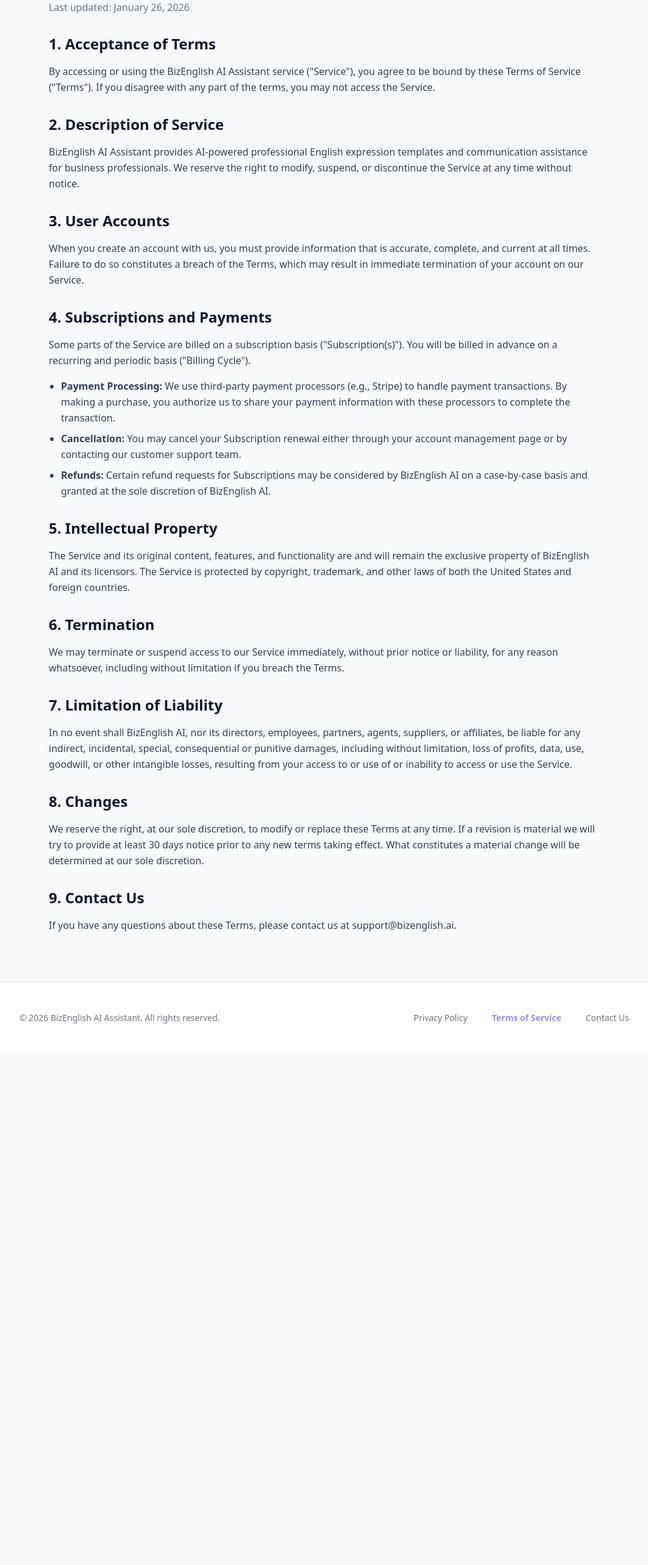
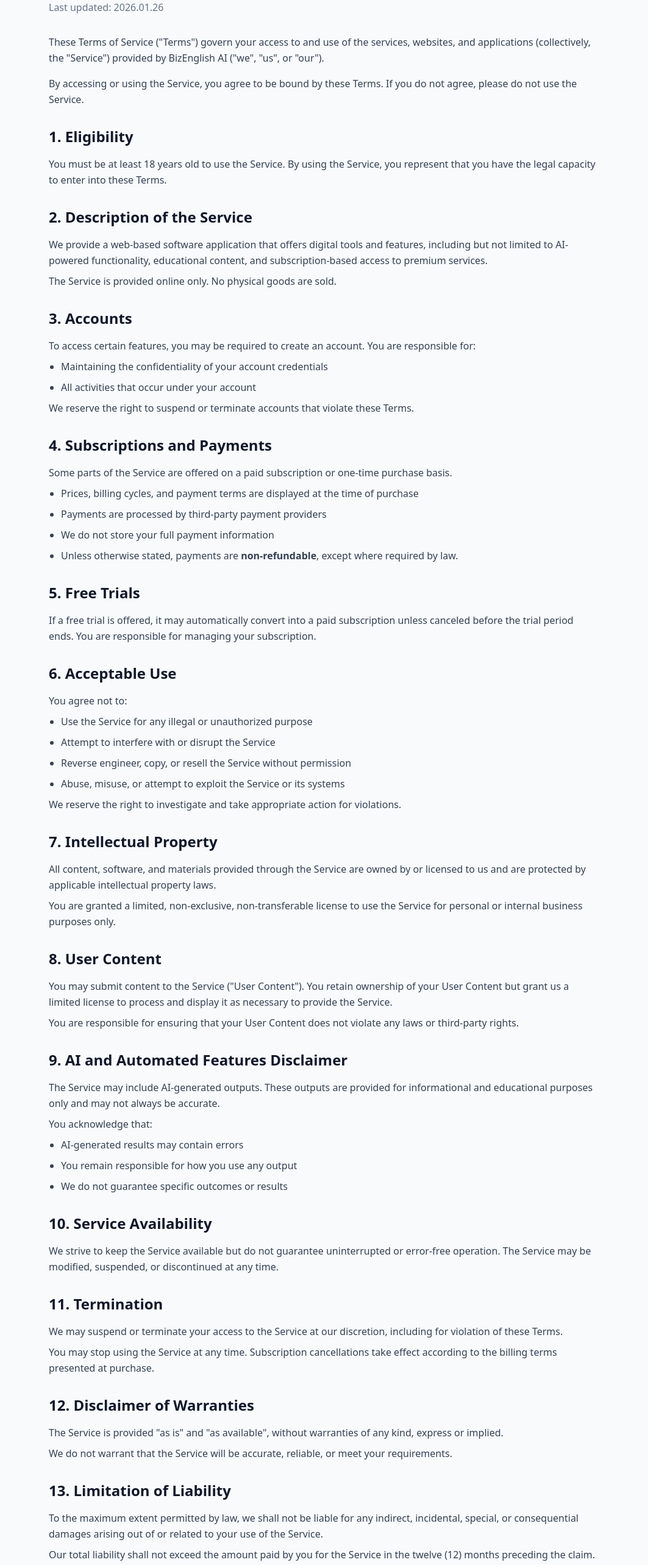
Before and after one commit to yylou15/say_right_english, a Next.js app: page /terms in a window 1280 px wide. Shown: the part 200-2766 px from the top of the page at 61% size, without its empty margins (108-1171 px from the left). Before the commit the page ends 1927 px from the top, so only its background shows below. Built offline with nearby package versions, Linux system fonts and the light colour scheme.

Commit message:
feat: update Terms of Service content with comprehensive clauses

```diff
--- a/src/app/terms/page.tsx
+++ b/src/app/terms/page.tsx
@@ -27,80 +27,184 @@ export default function TermsPage() {
       {/* Main Content */}
       <main className="pt-32 pb-20 px-12 w-[1000px] mx-auto">
         <h1 className="text-4xl font-extrabold text-slate-900 mb-8">Terms of Service</h1>
-        <p className="text-slate-500 mb-8">Last updated: January 26, 2026</p>
+        <p className="text-slate-500 mb-8">Last updated: 2026.01.26</p>
 
         <div className="space-y-8 text-slate-700 leading-relaxed">
           <section>
-            <h2 className="text-2xl font-bold text-slate-900 mb-4">1. Acceptance of Terms</h2>
             <p>
-              By accessing or using the BizEnglish AI Assistant service (&quot;Service&quot;), you agree to be bound by these Terms of Service (&quot;Terms&quot;). If you disagree with any part of the terms, you may not access the Service.
+              These Terms of Service (&quot;Terms&quot;) govern your access to and use of the services, websites, and applications (collectively, the &quot;Service&quot;) provided by BizEnglish AI (&quot;we&quot;, &quot;us&quot;, or &quot;our&quot;).
+            </p>
+            <p className="mt-4">
+              By accessing or using the Service, you agree to be bound by these Terms. If you do not agree, please do not use the Service.
             </p>
           </section>
 
           <section>
-            <h2 className="text-2xl font-bold text-slate-900 mb-4">2. Description of Service</h2>
+            <h2 className="text-2xl font-bold text-slate-900 mb-4">1. Eligibility</h2>
             <p>
-              BizEnglish AI Assistant provides AI-powered professional English expression templates and communication assistance for business professionals. We reserve the right to modify, suspend, or discontinue the Service at any time without notice.
+              You must be at least 18 years old to use the Service. By using the Service, you represent that you have the legal capacity to enter into these Terms.
             </p>
           </section>
 
           <section>
-            <h2 className="text-2xl font-bold text-slate-900 mb-4">3. User Accounts</h2>
+            <h2 className="text-2xl font-bold text-slate-900 mb-4">2. Description of the Service</h2>
             <p>
-              When you create an account with us, you must provide information that is accurate, complete, and current at all times. Failure to do so constitutes a breach of the Terms, which may result in immediate termination of your account on our Service.
+              We provide a web-based software application that offers digital tools and features, including but not limited to AI-powered functionality, educational content, and subscription-based access to premium services.
+            </p>
+            <p className="mt-2">
+              The Service is provided online only. No physical goods are sold.
+            </p>
+          </section>
+
+          <section>
+            <h2 className="text-2xl font-bold text-slate-900 mb-4">3. Accounts</h2>
+            <p>
+              To access certain features, you may be required to create an account. You are responsible for:
+            </p>
+            <ul className="list-disc pl-5 mt-2 space-y-2">
+              <li>Maintaining the confidentiality of your account credentials</li>
+              <li>All activities that occur under your account</li>
+            </ul>
+            <p className="mt-2">
+              We reserve the right to suspend or terminate accounts that violate these Terms.
             </p>
           </section>
 
           <section>
             <h2 className="text-2xl font-bold text-slate-900 mb-4">4. Subscriptions and Payments</h2>
             <p>
-              Some parts of the Service are billed on a subscription basis (&quot;Subscription(s)&quot;). You will be billed in advance on a recurring and periodic basis (&quot;Billing Cycle&quot;).
+              Some parts of the Service are offered on a paid subscription or one-time purchase basis.
             </p>
-            <ul className="list-disc pl-5 mt-4 space-y-2">
-                <li>
-                    <strong>Payment Processing:</strong> We use third-party payment processors (e.g., Stripe) to handle payment transactions. By making a purchase, you authorize us to share your payment information with these processors to complete the transaction.
-                </li>
-                <li>
-                    <strong>Cancellation:</strong> You may cancel your Subscription renewal either through your account management page or by contacting our customer support team.
-                </li>
-                <li>
-                    <strong>Refunds:</strong> Certain refund requests for Subscriptions may be considered by BizEnglish AI on a case-by-case basis and granted at the sole discretion of BizEnglish AI.
-                </li>
+            <ul className="list-disc pl-5 mt-2 space-y-2">
+              <li>Prices, billing cycles, and payment terms are displayed at the time of purchase</li>
+              <li>Payments are processed by third-party payment providers</li>
+              <li>We do not store your full payment information</li>
+              <li>Unless otherwise stated, payments are <strong>non-refundable</strong>, except where required by law.</li>
             </ul>
           </section>
 
           <section>
-            <h2 className="text-2xl font-bold text-slate-900 mb-4">5. Intellectual Property</h2>
+            <h2 className="text-2xl font-bold text-slate-900 mb-4">5. Free Trials</h2>
             <p>
-              The Service and its original content, features, and functionality are and will remain the exclusive property of BizEnglish AI and its licensors. The Service is protected by copyright, trademark, and other laws of both the United States and foreign countries.
+              If a free trial is offered, it may automatically convert into a paid subscription unless canceled before the trial period ends. You are responsible for managing your subscription.
             </p>
           </section>
 
           <section>
-            <h2 className="text-2xl font-bold text-slate-900 mb-4">6. Termination</h2>
-            <p>
-              We may terminate or suspend access to our Service immediately, without prior notice or liability, for any reason whatsoever, including without limitation if you breach the Terms.
+            <h2 className="text-2xl font-bold text-slate-900 mb-4">6. Acceptable Use</h2>
+            <p>You agree not to:</p>
+            <ul className="list-disc pl-5 mt-2 space-y-2">
+              <li>Use the Service for any illegal or unauthorized purpose</li>
+              <li>Attempt to interfere with or disrupt the Service</li>
+              <li>Reverse engineer, copy, or resell the Service without permission</li>
+              <li>Abuse, misuse, or attempt to exploit the Service or its systems</li>
+            </ul>
+            <p className="mt-2">
+              We reserve the right to investigate and take appropriate action for violations.
             </p>
           </section>
 
           <section>
-            <h2 className="text-2xl font-bold text-slate-900 mb-4">7. Limitation of Liability</h2>
+            <h2 className="text-2xl font-bold text-slate-900 mb-4">7. Intellectual Property</h2>
             <p>
-              In no event shall BizEnglish AI, nor its directors, employees, partners, agents, suppliers, or affiliates, be liable for any indirect, incidental, special, consequential or punitive damages, including without limitation, loss of profits, data, use, goodwill, or other intangible losses, resulting from your access to or use of or inability to access or use the Service.
+              All content, software, and materials provided through the Service are owned by or licensed to us and are protected by applicable intellectual property laws.
+            </p>
+            <p className="mt-2">
+              You are granted a limited, non-exclusive, non-transferable license to use the Service for personal or internal business purposes only.
             </p>
           </section>
 
           <section>
-            <h2 className="text-2xl font-bold text-slate-900 mb-4">8. Changes</h2>
+            <h2 className="text-2xl font-bold text-slate-900 mb-4">8. User Content</h2>
             <p>
-              We reserve the right, at our sole discretion, to modify or replace these Terms at any time. If a revision is material we will try to provide at least 30 days notice prior to any new terms taking effect. What constitutes a material change will be determined at our sole discretion.
+              You may submit content to the Service (&quot;User Content&quot;). You retain ownership of your User Content but grant us a limited license to process and display it as necessary to provide the Service.
+            </p>
+            <p className="mt-2">
+              You are responsible for ensuring that your User Content does not violate any laws or third-party rights.
             </p>
           </section>
 
           <section>
-            <h2 className="text-2xl font-bold text-slate-900 mb-4">9. Contact Us</h2>
+            <h2 className="text-2xl font-bold text-slate-900 mb-4">9. AI and Automated Features Disclaimer</h2>
             <p>
-              If you have any questions about these Terms, please contact us at support@bizenglish.ai.
+              The Service may include AI-generated outputs. These outputs are provided for informational and educational purposes only and may not always be accurate.
+            </p>
+            <p className="mt-2">You acknowledge that:</p>
+            <ul className="list-disc pl-5 mt-2 space-y-2">
+              <li>AI-generated results may contain errors</li>
+              <li>You remain responsible for how you use any output</li>
+              <li>We do not guarantee specific outcomes or results</li>
+            </ul>
+          </section>
+
+          <section>
+            <h2 className="text-2xl font-bold text-slate-900 mb-4">10. Service Availability</h2>
+            <p>
+              We strive to keep the Service available but do not guarantee uninterrupted or error-free operation. The Service may be modified, suspended, or discontinued at any time.
+            </p>
+          </section>
+
+          <section>
+            <h2 className="text-2xl font-bold text-slate-900 mb-4">11. Termination</h2>
+            <p>
+              We may suspend or terminate your access to the Service at our discretion, including for violation of these Terms.
+            </p>
+            <p className="mt-2">
+              You may stop using the Service at any time. Subscription cancellations take effect according to the billing terms presented at purchase.
+            </p>
+          </section>
+
+          <section>
+            <h2 className="text-2xl font-bold text-slate-900 mb-4">12. Disclaimer of Warranties</h2>
+            <p>
+              The Service is provided &quot;as is&quot; and &quot;as available&quot;, without warranties of any kind, express or implied.
+            </p>
+            <p className="mt-2">
+              We do not warrant that the Service will be accurate, reliable, or meet your requirements.
+            </p>
+          </section>
+
+          <section>
+            <h2 className="text-2xl font-bold text-slate-900 mb-4">13. Limitation of Liability</h2>
+            <p>
+              To the maximum extent permitted by law, we shall not be liable for any indirect, incidental, special, or consequential damages arising out of or related to your use of the Service.
+            </p>
+            <p className="mt-2">
+              Our total liability shall not exceed the amount paid by you for the Service in the twelve (12) months preceding the claim.
+            </p>
+          </section>
+
+          <section>
+            <h2 className="text-2xl font-bold text-slate-900 mb-4">14. Indemnification</h2>
+            <p>
+              You agree to indemnify and hold us harmless from any claims, damages, or expenses arising out of your use of the Service or violation of these Terms.
+            </p>
+          </section>
+
+          <section>
+            <h2 className="text-2xl font-bold text-slate-900 mb-4">15. Governing Law</h2>
+            <p>
+              These Terms shall be governed by and construed in accordance with the laws of the applicable jurisdiction, without regard to conflict of law principles.
+            </p>
+          </section>
+
+          <section>
+            <h2 className="text-2xl font-bold text-slate-900 mb-4">16. Changes to These Terms</h2>
+            <p>
+              We may update these Terms from time to time. The updated version will be posted on this page with a revised &quot;Last updated&quot; date.
+            </p>
+            <p className="mt-2">
+              Continued use of the Service after changes become effective constitutes acceptance of the revised Terms.
+            </p>
+          </section>
+
+          <section>
+            <h2 className="text-2xl font-bold text-slate-900 mb-4">17. Contact Information</h2>
+            <p>
+              If you have any questions about these Terms, please contact us at:
+            </p>
+            <p className="mt-2 font-semibold text-indigo-600">
+              Email: louyuanyang@outlook.com
             </p>
           </section>
         </div>
```
